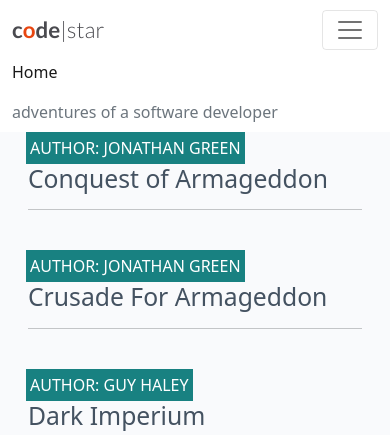
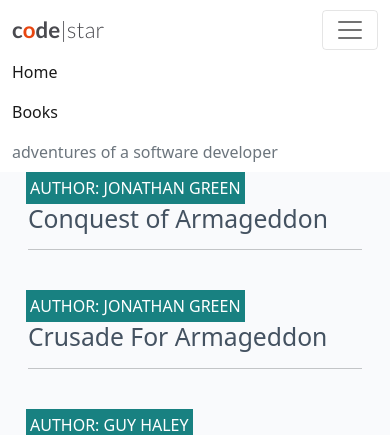
Before and after one commit to Christopher119/PP4-Library-System, a Django app: page /books/ in a window 390 px wide, after a click that opens the changed part. Shown: the top 435 px of the page. Run offline with Django 4.2, Linux system fonts and the light colour scheme; data comes from the database, SQL or seed files in the repository.

Commit message:
Add: home page, assigned as default path

```diff
--- a/books/templates/books/book_detail.html
+++ b/books/templates/books/book_detail.html
@@ -26,7 +26,7 @@
                 <!-- The post content goes inside the card-text. -->
                 <!-- Use the | safe filter inside the template tags -->
                 <p class="card-text">
-                    {{ book.content | safe }}
+                    {{ book.description | safe }}
                 </p>
             </div>
         </div>
--- a/books/urls.py
+++ b/books/urls.py
@@ -2,6 +2,7 @@
 from django.urls import path
 
 urlpatterns = [
-    path('', views.BookList.as_view(), name='books'),
+    path('', views.home, name='home'),
+    path('books/', views.BookList.as_view(), name='books'),
     path('<slug:slug>/', views.book_detail, name='book_detail'),
 ]
--- a/books/views.py
+++ b/books/views.py
@@ -6,8 +6,11 @@
 
 class BookList(generic.ListView):
     queryset = Book.objects.all()
-    template_name = "books/index.html"
+    template_name = "books/index1.html"
     paginate_by = 6
+
+def home(request):
+    return render(request, "books/index.html")
 
 def book_detail(request, slug):
     """
--- a/pp4codelibrary/settings.py
+++ b/pp4codelibrary/settings.py
@@ -29,7 +29,7 @@
 SECRET_KEY = 'django-insecure-6bex0drve2hkdtlw8oqk-(-hqglvt#d#&46kr6n0ix6c^wc&ne'
 
 # SECURITY WARNING: don't run with debug turned on in production!
-DEBUG = False
+DEBUG = True
 
 ALLOWED_HOSTS = ['8000-christopher-pp4librarys-9yjxc9jab5w.ws.codeinstitute-ide.net',
                 '.herokuapp.com']
--- a/pp4codelibrary/urls.py
+++ b/pp4codelibrary/urls.py
@@ -19,6 +19,7 @@
 
 urlpatterns = [
     path('admin/', admin.site.urls),
-    path('books/', include("books.urls"), name='books-urls'),
+    # path('books/', include("books.urls"), name='books-urls'),
     path('summernote/', include('django_summernote.urls')),
+    path('', include("books.urls"))
 ]
--- a/templates/base.html
+++ b/templates/base.html
@@ -7,7 +7,7 @@
 <html class="h-100" lang="en">
 
 <head>
-    <title>CodeStar Blog</title>
+    <title>Coder's Library</title>
     <meta name="viewport" content="width=device-width, initial-scale=1" />
 
     <!-- Google Fonts CSS -->
@@ -44,7 +44,11 @@
                         <a class="nav-link {% if request.path == books_url %}active{% endif %}" aria-current="page"
                             href="#">Home</a>
                     </li>
-
+                    <li class="nav-item">
+                        <a class="nav-link {% if request.path == books_url %}
+                          active{%endif%}" aria-current="page"
+                          href="{% url 'books' %}">Books</a>
+                    </li>
                 </ul>
                 <span class="navbar-text text-muted">
                     adventures of a software developer
```
Also changed, not shown: books/templates/books/index.html (+1 -42 lines), books/templates/books/index1.html (added, +52 -0 lines).
